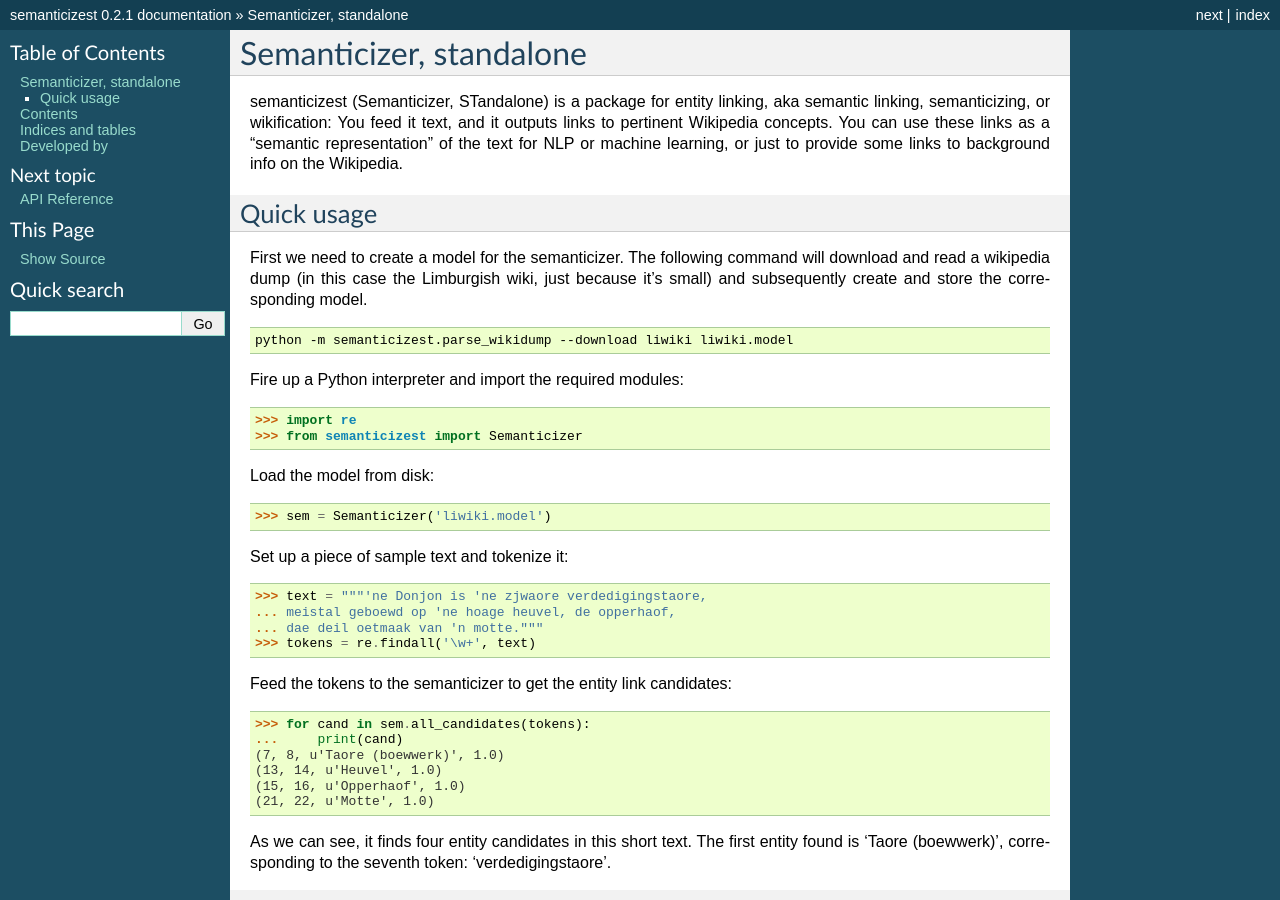
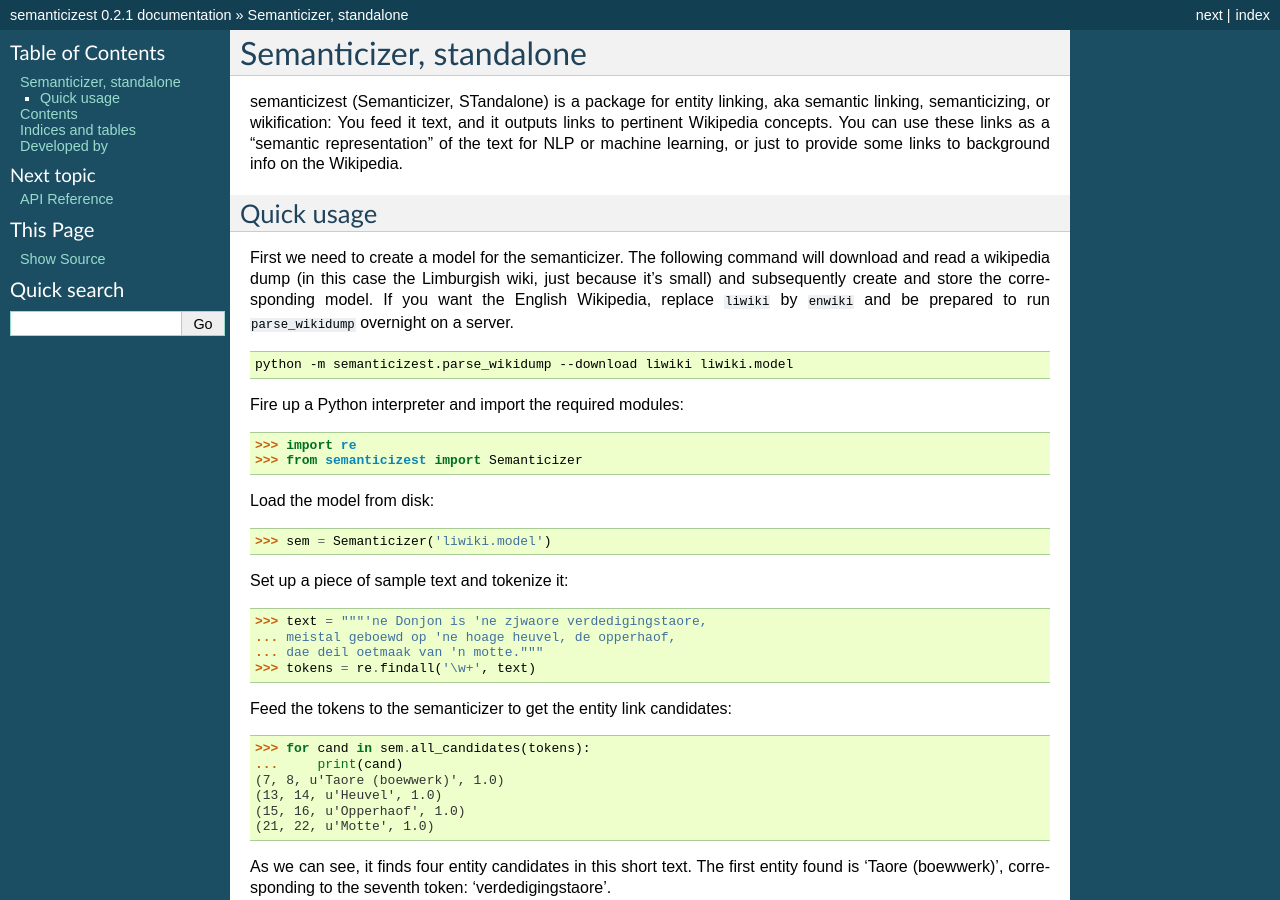
Before and after one commit to semanticize/semanticizest, a Sphinx documentation site: the page built from doc/index.rst, in a window 1280 px wide and 900 px high. Built offline with Sphinx 7.4.7, drawn with Linux system fonts in a browser that asks for light colours; formulas are drawn with MathJax 3.

Commit message:
explain how to get enwiki

```diff
--- a/doc/index.rst
+++ b/doc/index.rst
@@ -21,6 +21,8 @@
 The following command will download and read a wikipedia dump
 (in this case the Limburgish wiki, just because it's small)
 and subsequently create and store the corresponding model.
+If you want the English Wikipedia, replace ``liwiki`` by ``enwiki``
+and be prepared to run ``parse_wikidump`` overnight on a server.
 
 .. code:: bash
 
```
